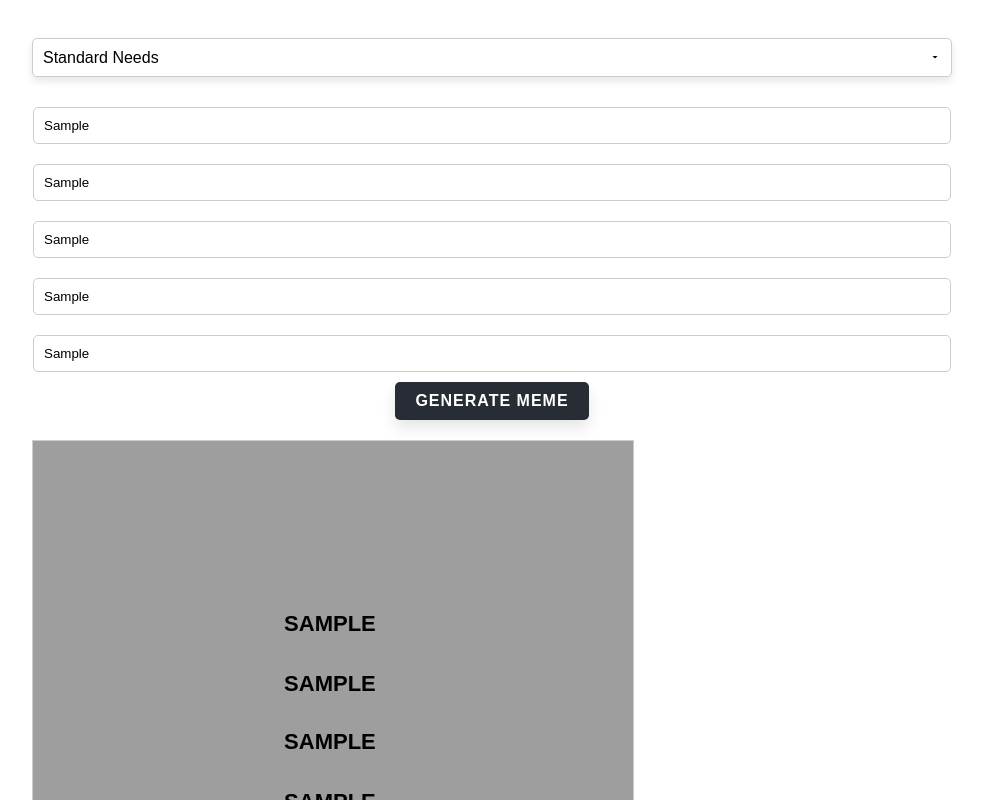
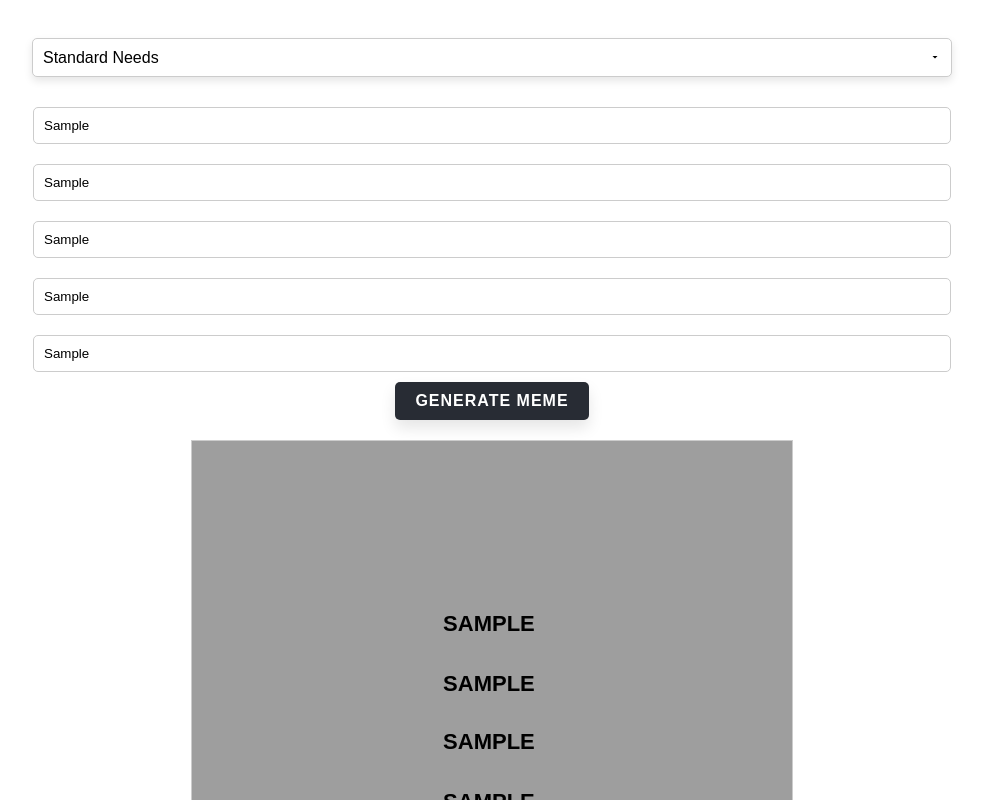
Before and after one commit to mbas02/mbas02.github.io, a plain HTML site: page index.html in a window 1280 px wide. Both pictures are taken after typing "Sample", "Sample", "Sample", "Sample", "Sample" into the empty fields and a click on the button "GENERATE MEME". Shown: the part 1266-2066 px from the top of the page, without its empty margins (148-1131 px from the left). Drawn offline with Linux system fonts and the light colour scheme.

Commit message:
Update styles.css

```diff
--- a/styles.css
+++ b/styles.css
@@ -184,13 +184,12 @@ canvas {
     font-family: 'Poppins', sans-serif; /* Apply Poppins to the footer */
 }
 
-/* Update for centering the pyramid image and beautifying the selector */
-
-/* Center the pyramid image under the "Generate Meme" button */
-.meme-generator img#preloadedImage {
+/* Center the pyramid image and canvas under the "Generate Meme" button */
+.meme-generator img#preloadedImage,
+.meme-generator canvas#memeCanvas {
     display: block;
     margin: 20px auto; /* Add auto margins to center */
-    width: 600px; /* Adjust the width of the image */
+    width: 600px; /* Adjust the width of the image and canvas */
 }
 
 /* Beautify the Standard Needs/One Need Only selector */
```
